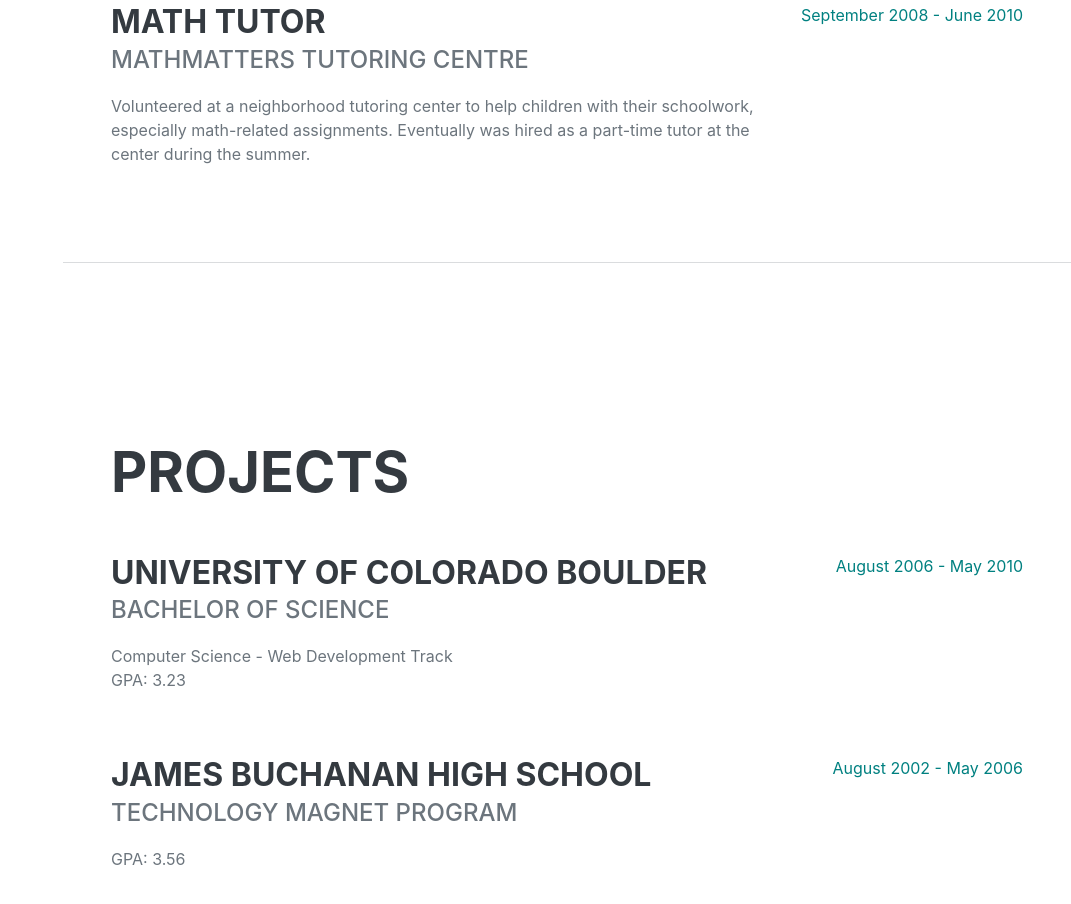
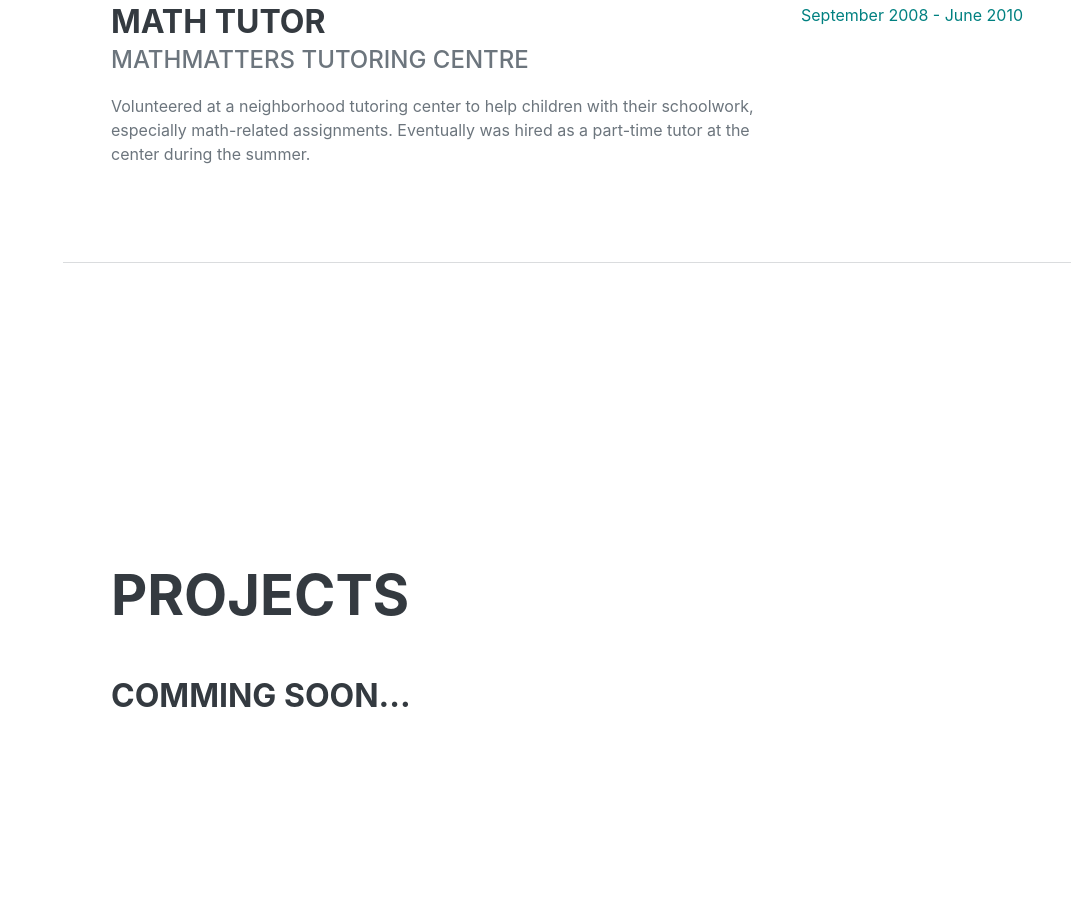
Before and after one commit to YusufDoria/web-portfolio, a plain HTML site: page index.html in a window 1280 px wide. Shown: the part 1624-2528 px from the top of the page, without its empty margins (209-1280 px from the left). Drawn offline with nearby package versions, Linux system fonts and the light colour scheme; a script that the page names is missing; a web font is replaced by a local one.

Commit message:
added script

```diff
--- a/index.html
+++ b/index.html
@@ -99,20 +99,20 @@
                     <h2 class="mb-5">projects</h2>
                     <div class="d-flex flex-column flex-md-row justify-content-between mb-5">
                         <div class="flex-grow-1">
-                            <h3 class="mb-0">University of Colorado Boulder</h3>
-                            <div class="subheading mb-3">Bachelor of Science</div>
+                            <h3 class="mb-0">Comming Soon...</h3>
+                            <!-- <div class="subheading mb-3">Bachelor of Science</div>
                             <div>Computer Science - Web Development Track</div>
-                            <p>GPA: 3.23</p>
+                            <p>GPA: 3.23</p> -->
                         </div>
-                        <div class="flex-shrink-0"><span class="text-primary">August 2006 - May 2010</span></div>
+                        <!-- <div class="flex-shrink-0"><span class="text-primary">August 2006 - May 2010</span></div> -->
                     </div>
                     <div class="d-flex flex-column flex-md-row justify-content-between">
-                        <div class="flex-grow-1">
+                        <!-- <div class="flex-grow-1">
                             <h3 class="mb-0">James Buchanan High School</h3>
                             <div class="subheading mb-3">Technology Magnet Program</div>
-                            <p>GPA: 3.56</p>
+                            <p>GPA: 3.56</p> -->
                         </div>
-                        <div class="flex-shrink-0"><span class="text-primary">August 2002 - May 2006</span></div>
+                        <!-- <div class="flex-shrink-0"><span class="text-primary">August 2002 - May 2006</span></div> -->
                     </div>
                 </div>
             </section>
@@ -137,8 +137,8 @@
             <section class="resume-section" id="interests">
                 <div class="resume-section-content">
                     <h2 class="mb-5">Interests</h2>
-                    <p>Apart from being a web developer, I enjoy most of my time being outdoors. In the winter, I am an avid skier and novice ice climber. During the warmer months here in Colorado, I enjoy mountain biking, free climbing, and kayaking.</p>
-                    <p class="mb-0">When forced indoors, I follow a number of sci-fi and fantasy genre movies and television shows, I am an aspiring chef, and I spend a large amount of my free time exploring the latest technology advancements in the front-end web development world.</p>
+                    <!-- <p>Apart from being a web developer, I enjoy most of my time being outdoors. In the winter, I am an avid skier and novice ice climber. During the warmer months here in Colorado, I enjoy mountain biking, free climbing, and kayaking.</p>
+                    <p class="mb-0">When forced indoors, I follow a number of sci-fi and fantasy genre movies and television shows, I am an aspiring chef, and I spend a large amount of my free time exploring the latest technology advancements in the front-end web development world.</p> -->
                 </div>
             </section>
             <hr class="m-0" />
```
Also changed, not shown: scripts.js (renamed from script.js).
